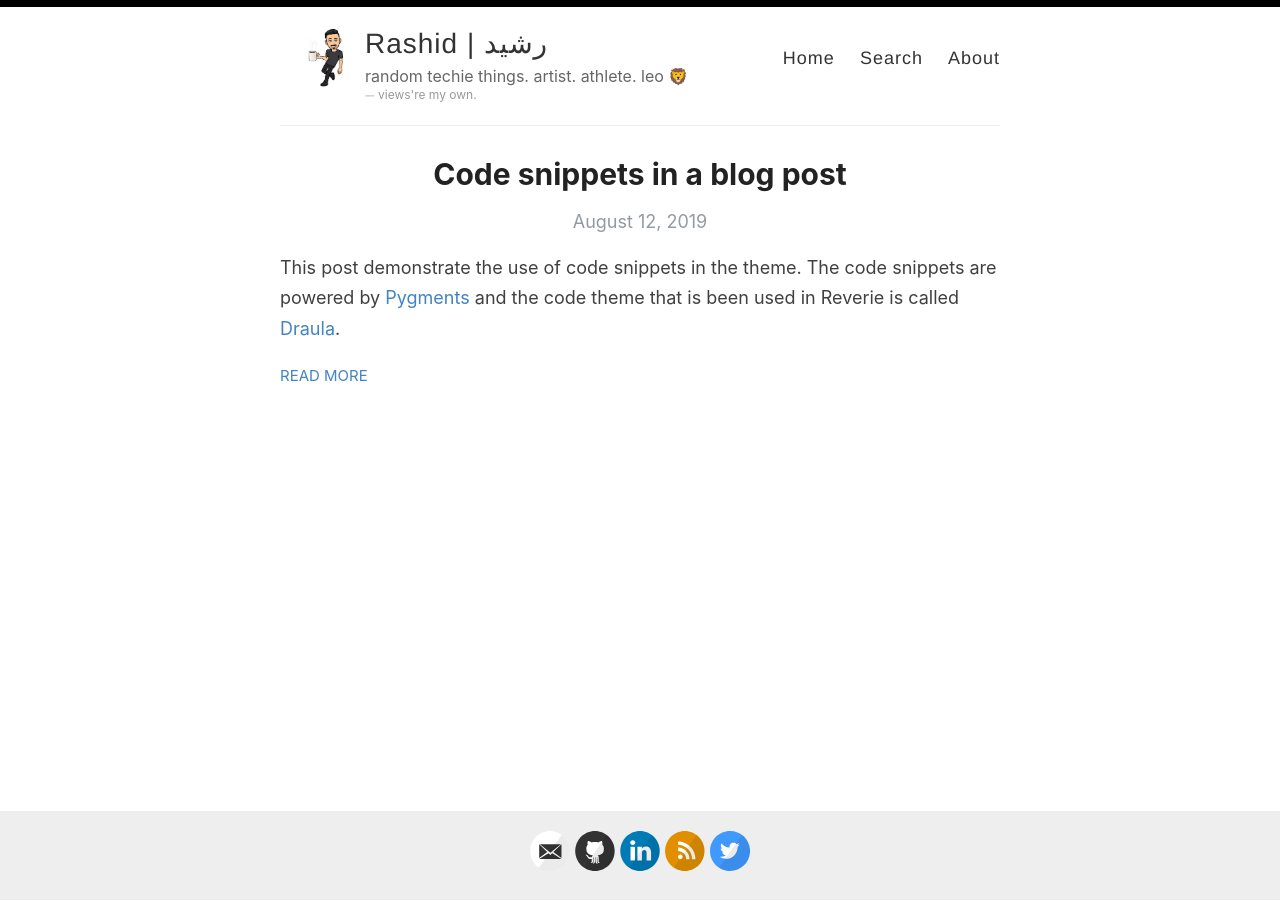
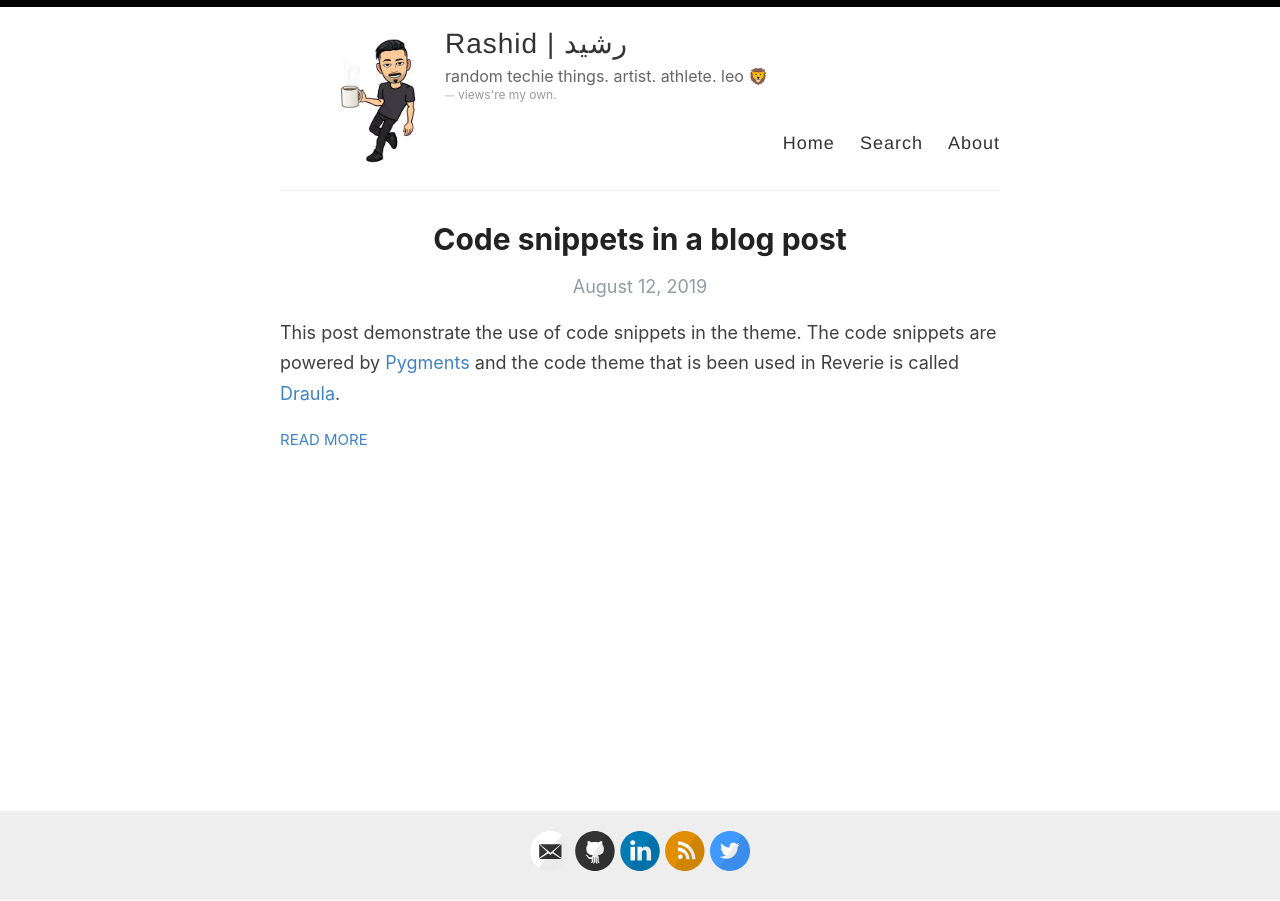
Before and after one commit to RashidAljohani/localhost, a Jekyll site: the page built from index.html, in a window 1280 px wide. Built offline with Jekyll 4.4.1, drawn with Linux system fonts in a browser that asks for light colours; the list of posts is cut into pages by our own code.

Commit message:
update css

```diff
--- a/assets/style.scss
+++ b/assets/style.scss
@@ -259,8 +259,8 @@ p > img {
 
 .site-avatar {
   float: left;
-  width: 70px;
-  height: 70px;
+  width: 150px;
+  height: 150px;
   margin-right: 15px;
 
   @include mobile {
```
